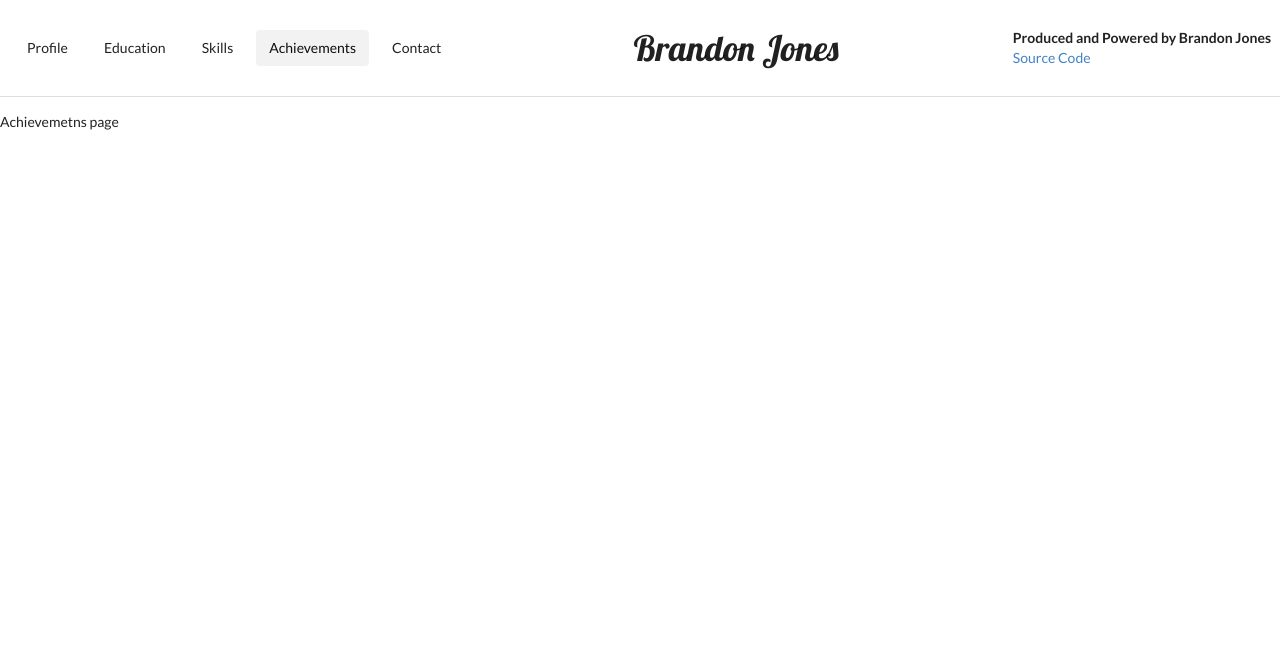
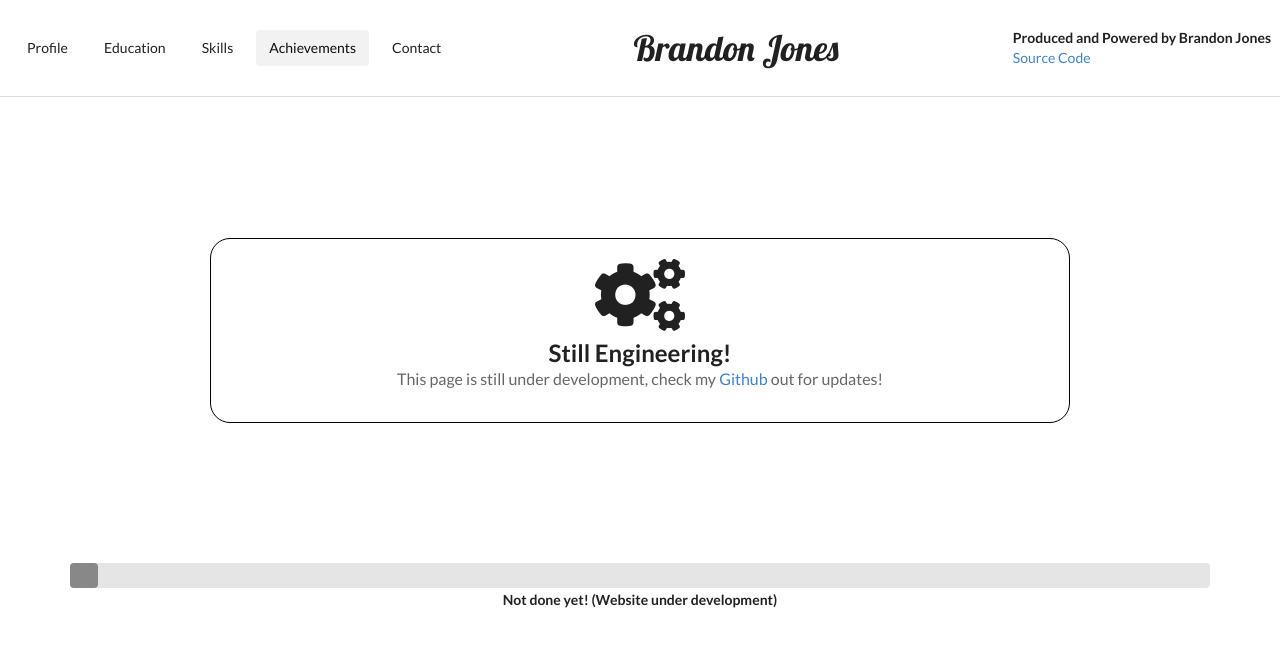
Before and after one commit to jonesbra/resume, a website: page src/index.html at #/achievements in a window 1280 px wide. Drawn offline with nearby package versions, Linux system fonts and the light colour scheme; some packages are replaced by stand-ins of ours.

Commit message:
Update with "Under Development" comments

```diff
--- a/src/angular/views/achievements.html
+++ b/src/angular/views/achievements.html
@@ -1,3 +1,9 @@
-<div>
-  Achievemetns page
+<div style="padding: 10px; text-align: center; border: 1px solid black; margin: 10em; border-radius: 20px">
+  <h2 class="ui icon header" style="padding: 10px">
+    <i class="settings icon"></i>
+    <div class="content">
+      Still Engineering!
+      <div class="sub header">This page is still under development, check my <a href="https://github.com/jonesbra/resume">Github</a> out for updates!</div>
+    </div>
+  </h2>
 </div>
--- /dev/null
+++ b/src/angular/views/progress.html
@@ -0,0 +1,6 @@
+<div class="ui indicating progress" id="example2">
+  <div class="bar">
+    <div class="progress 20"></div>
+  </div>
+  <div class="label">Not done yet! (Website under development)</div>
+</div>
--- a/src/index.html
+++ b/src/index.html
@@ -31,6 +31,7 @@
   </head>
   <body ng-app='app'>
     <div ng-include src="'angular/views/header.html'"></div>
-    <div ng-view></div>
+    <div ng-view style="margin: 5em"></div>
+    <div ng-include src="'angular/views/progress.html'" style="margin: 5em"></div>
   </body>
 </html>
```
Also changed, not shown: src/angular/views/contact.html (+8 -2 lines), src/angular/views/education.html (+8 -2 lines), src/angular/views/profile.html (+7 -2 lines), src/angular/views/skills.html (+8 -2 lines).
